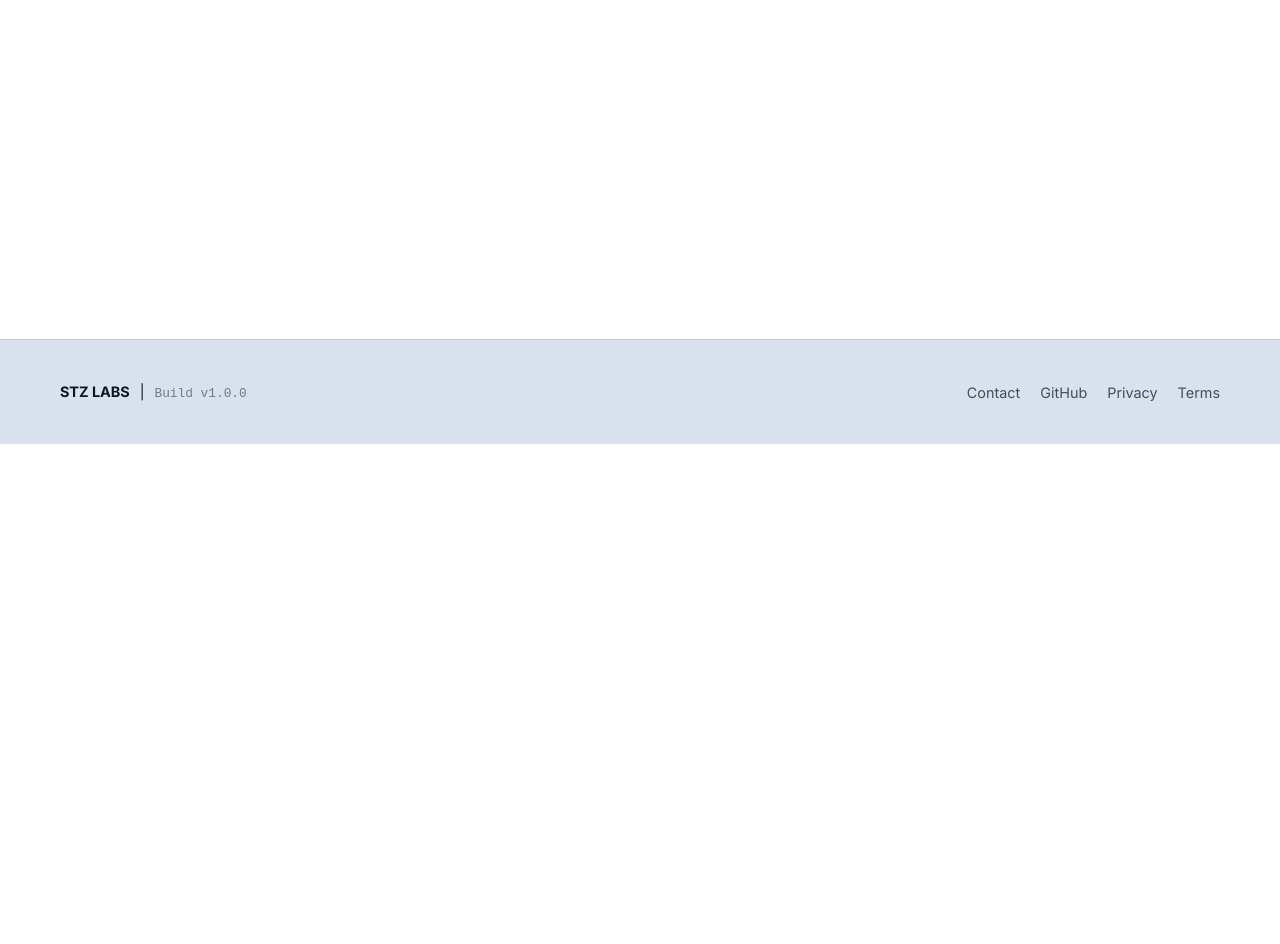
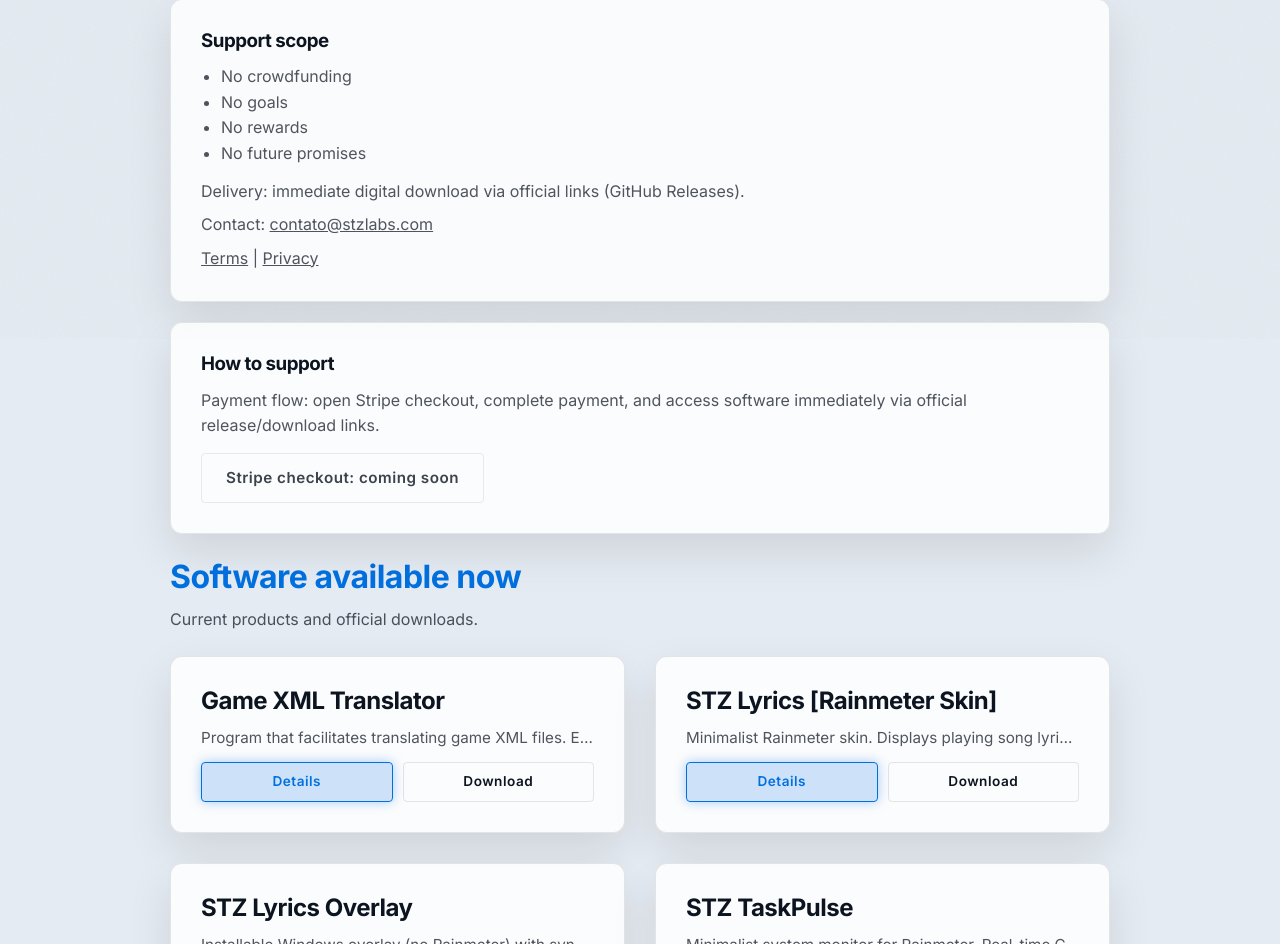
Before and after one commit to starzynhobr/stz-labs, a Next.js app: page /support in a window 1280 px wide. Before the commit this address had no page. Shown: the part 461-1405 px from the top of the page. Before the commit the page ends 905 px from the top, so only its background shows below. Built offline with nearby package versions, Linux system fonts and the light colour scheme.

Commit message:
feat(site): add support tips page and navbar link

```diff
--- /dev/null
+++ b/app/support/page.js
@@ -0,0 +1,179 @@
+import Link from 'next/link';
+import TranslatedText from '../../components/TranslatedText';
+import { projects } from '../../data/projects';
+
+export const metadata = {
+    title: 'Support / Tips | STZ LABS',
+    description:
+        'Voluntary tips for STZ LABS software maintenance. No crowdfunding, no goals, no rewards, and no future promises.',
+};
+
+const supportProjects = projects.filter(
+    (project) => project.slug && project.titleKey && project.descriptionKey
+);
+
+const getSupportDownload = (project) => {
+    const directRelease =
+        typeof project.downloadHref === 'string' && /\/releases(\/|$)/i.test(project.downloadHref)
+            ? project.downloadHref
+            : null;
+    const fallbackDownload = directRelease ? null : project.downloadHref;
+
+    return {
+        href: directRelease || fallbackDownload || null,
+        hasDirectRelease: Boolean(directRelease),
+    };
+};
+
+export default function SupportPage() {
+    const stripePaymentLink = process.env.STRIPE_PAYMENT_LINK?.trim();
+    const hasStripePaymentLink = Boolean(stripePaymentLink);
+
+    return (
+        <div
+            className="app-shell"
+            style={{
+                minHeight: '100vh',
+                padding: '70px 0 80px',
+            }}
+        >
+            <section className="product-hero" style={{ padding: '120px 0 60px' }}>
+                <div className="container">
+                    <h1>Support / Tips</h1>
+                    <p className="text-muted" style={{ maxWidth: '860px' }}>
+                        Tips are voluntary contributions to support maintenance of existing software.
+                        This is not a crowdfunding campaign. No goals, no rewards, and no future
+                        promises. Software is available now and delivered digitally via official
+                        download links (GitHub Releases).
+                    </p>
+                </div>
+            </section>
+
+            <section className="products" style={{ paddingTop: 0 }}>
+                <div className="container" style={{ maxWidth: '980px' }}>
+                    <article className="card" style={{ marginBottom: '20px' }}>
+                        <h3 style={{ marginBottom: '12px' }}>Support scope</h3>
+                        <ul
+                            style={{
+                                listStyle: 'disc',
+                                marginLeft: '20px',
+                                color: 'var(--text-muted)',
+                                marginBottom: '12px',
+                            }}
+                        >
+                            <li>No crowdfunding</li>
+                            <li>No goals</li>
+                            <li>No rewards</li>
+                            <li>No future promises</li>
+                        </ul>
+                        <p className="text-muted" style={{ marginBottom: '8px' }}>
+                            Delivery: immediate digital download via official links (GitHub
+                            Releases).
+                        </p>
+                        <p className="text-muted" style={{ marginBottom: '8px' }}>
+                            Contact:{' '}
+                            <a href="mailto:contato@stzlabs.com" style={{ textDecoration: 'underline' }}>
+                                contato@stzlabs.com
+                            </a>
+                        </p>
+                        <p className="text-muted">
+                            <Link href="/terms" style={{ textDecoration: 'underline' }}>
+                                Terms
+                            </Link>{' '}
+                            {' | '}
+                            <Link href="/privacy" style={{ textDecoration: 'underline' }}>
+                                Privacy
+                            </Link>
+                        </p>
+                    </article>
+
+                    <article className="card" style={{ marginBottom: '24px' }}>
+                        <h3 style={{ marginBottom: '12px' }}>How to support</h3>
+                        <p className="text-muted" style={{ marginBottom: '14px' }}>
+                            Payment flow: open Stripe checkout, complete payment, and access software
+                            immediately via official release/download links.
+                        </p>
+                        {hasStripePaymentLink ? (
+                            <a
+                                href={stripePaymentLink}
+                                target="_blank"
+                                rel="noreferrer"
+                                className="btn btn-primary"
+                                style={{ width: 'fit-content' }}
+                            >
+                                Support with Stripe
+                            </a>
+                        ) : (
+                            <span
+                                className="btn btn-secondary"
+                                aria-disabled="true"
+                                style={{ width: 'fit-content', opacity: 0.8 }}
+                            >
+                                Stripe checkout: coming soon
+                            </span>
+                        )}
+                    </article>
+
+                    <div className="section-header" style={{ marginBottom: '24px' }}>
+                        <h2 className="text-accent">Software available now</h2>
+                        <p className="text-muted">Current products and official downloads.</p>
+                    </div>
+
+                    <div className="product-grid">
+                        {supportProjects.map((project) => {
+                            const { href, hasDirectRelease } = getSupportDownload(project);
+                            return (
+                                <article key={project.slug} className="card">
+                                    <h3 className="card-title" style={{ marginBottom: '10px' }}>
+                                        <TranslatedText as="span" i18nKey={project.titleKey} />
+                                    </h3>
+                                    <TranslatedText
+                                        as="p"
+                                        className="card-desc"
+                                        i18nKey={project.descriptionKey}
+                                        style={{
+                                            whiteSpace: 'nowrap',
+                                            overflow: 'hidden',
+                                            textOverflow: 'ellipsis',
+                                            marginBottom: '12px',
+                                        }}
+                                    />
+
+                                    {!hasDirectRelease && href && (
+                                        <p className="text-muted" style={{ marginBottom: '12px' }}>
+                                            Releases / downloads
+                                        </p>
+                                    )}
+
+                                    <div className="card-actions">
+                                        <Link href={`/projects/${project.slug}`} className="btn btn-primary btn-sm">
+                                            <TranslatedText as="span" i18nKey="cards.btn_details" />
+                                        </Link>
+                                        {href ? (
+                                            <a
+                                                href={href}
+                                                target="_blank"
+                                                rel="noreferrer"
+                                                className="btn btn-secondary btn-sm"
+                                            >
+                                                <TranslatedText as="span" i18nKey="cards.btn_download" />
+                                            </a>
+                                        ) : (
+                                            <span
+                                                className="btn btn-secondary btn-sm"
+                                                aria-disabled="true"
+                                                style={{ opacity: 0.65 }}
+                                            >
+                                                <TranslatedText as="span" i18nKey="cards.btn_download" />
+                                            </span>
+                                        )}
+                                    </div>
+                                </article>
+                            );
+                        })}
+                    </div>
+                </div>
+            </section>
+        </div>
+    );
+}
--- a/components/Navbar.js
+++ b/components/Navbar.js
@@ -8,6 +8,7 @@
 
 const navLinks = [
     { href: '/#produtos', dataI18n: 'nav.products', back: true },
+    { href: '/support', label: 'Support' },
 ];
 
 export default function Navbar() {
@@ -56,7 +57,7 @@
                 </div>
                 <ul className={`nav-links${menuOpen ? ' active' : ''}`}>
                     {navLinks.map((link) => {
-                        const label = t(link.dataI18n);
+                        const label = link.dataI18n ? t(link.dataI18n) : link.label;
                         return (
                             <li key={link.href}>
                                 <Link
```
